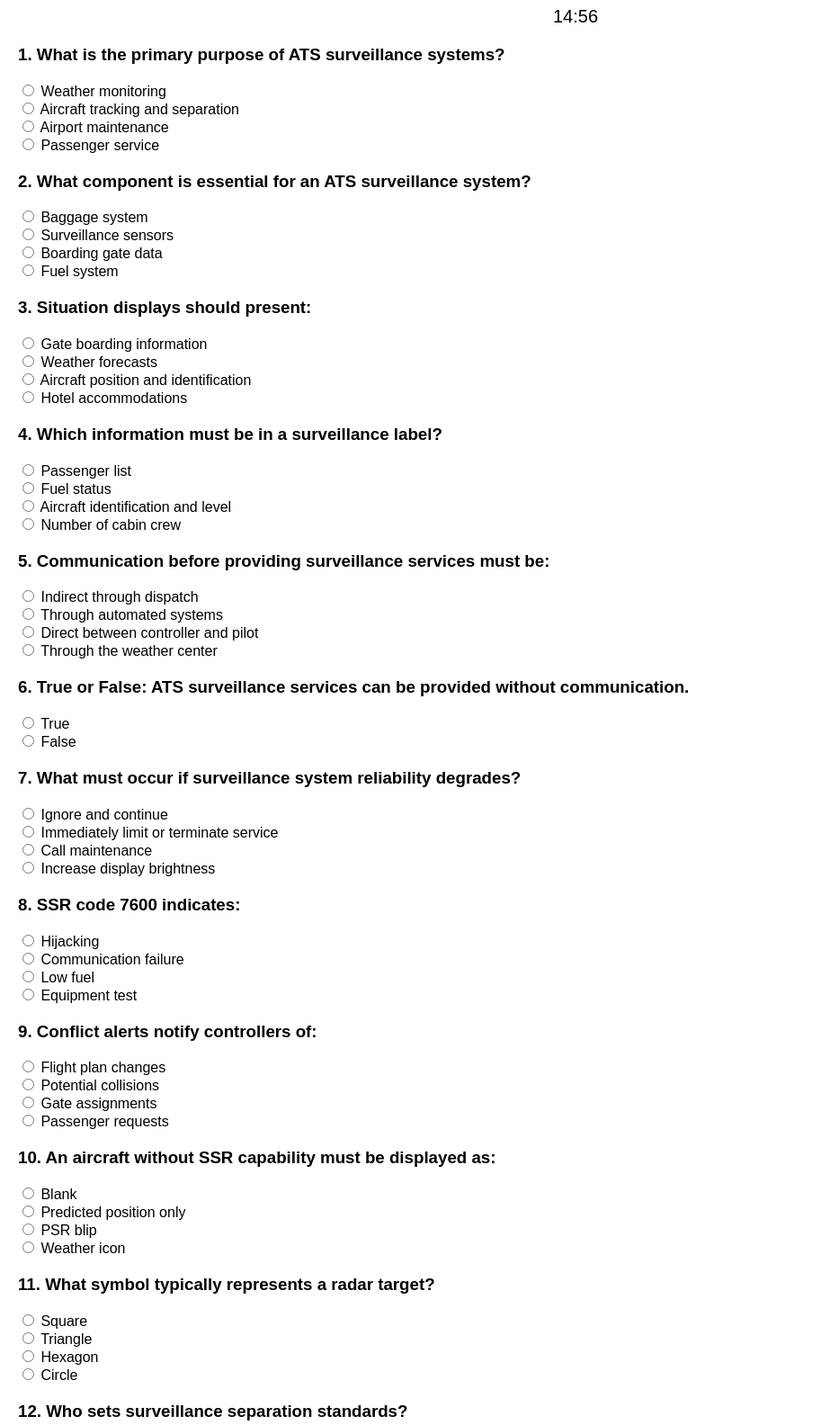
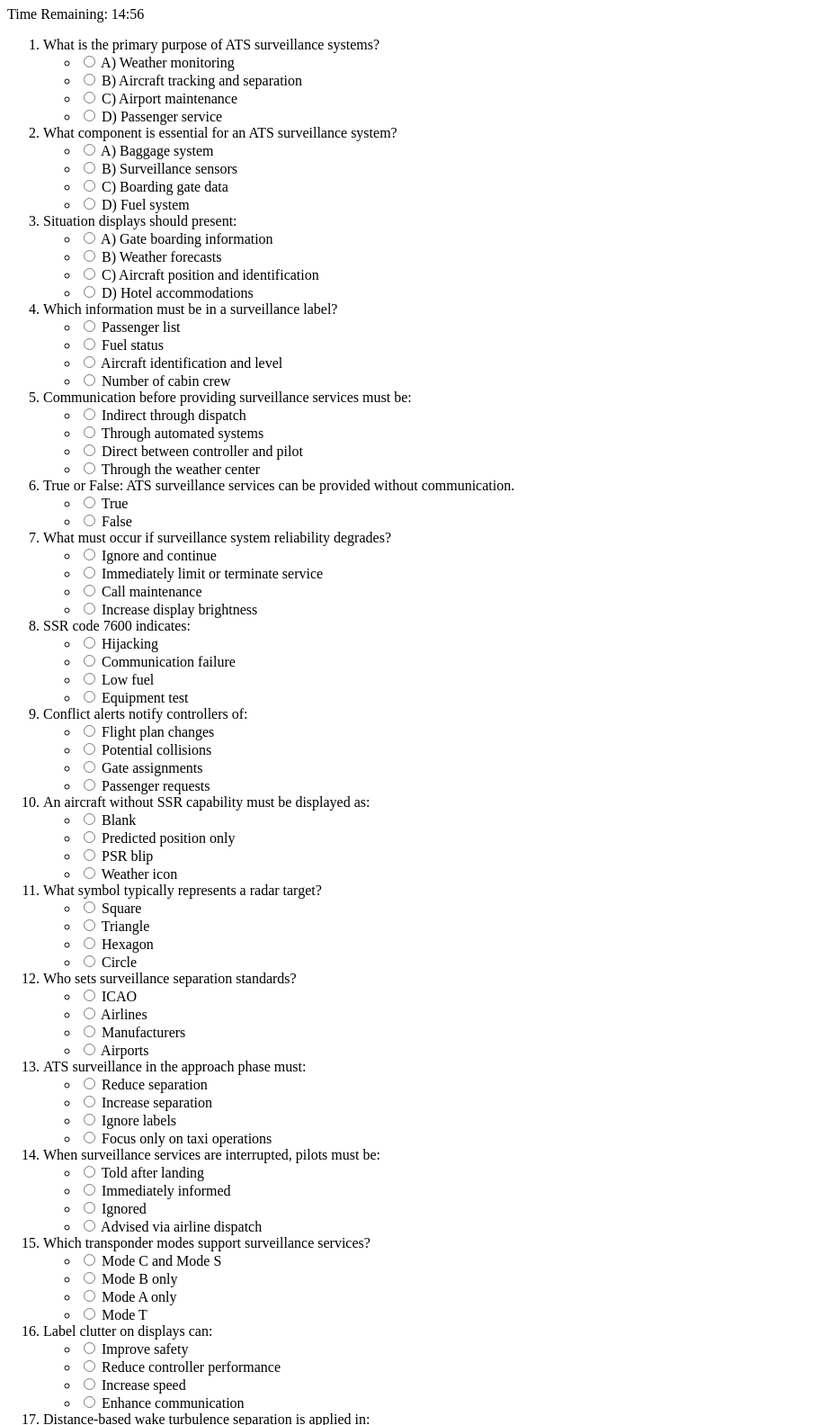
Before and after one commit to Cavokora/ACSQUIZ, a plain HTML site: page index.html in a window 1280 px wide. Shown: the part 73-1657 px from the top of the page at 90% size, without its empty margins (0-933 px from the left). Drawn offline with Linux system fonts and the light colour scheme.

Commit message:
Update index.html

```diff
--- a/index.html
+++ b/index.html
@@ -3,92 +3,156 @@
 <head>
   <meta charset="UTF-8">
   <meta name="viewport" content="width=device-width, initial-scale=1.0">
-    <title>ATS Surveillance Systems Quiz</title>
+  <title>ATS Surveillance Quiz</title>
   <style>
-        body { font-family: Arial, sans-serif; margin: 20px; }
-        h1, h2 { text-align: center; }
-        .question { margin-bottom: 20px; }
-        .timer { font-size: 20px; text-align: center; margin-bottom: 20px; }
-        button { display: block; margin: 20px auto; padding: 10px 20px; font-size: 16px; }
+    .correct { background-color: #c8f7c5; }
+    .incorrect { background-color: #f7c5c5; }
   </style>
+  <script>
+    let timeLeft = 15 * 60;
+    let timer;
+
+    function startTimer() {
+      timer = setInterval(function() {
+        let minutes = Math.floor(timeLeft / 60);
+        let seconds = timeLeft % 60;
+        document.getElementById('timer').textContent = minutes + ":" + (seconds < 10 ? "0" : "") + seconds;
+        timeLeft--;
+
+        if (timeLeft < 0) {
+          clearInterval(timer);
+          alert("Time's up! Submitting quiz.");
+          gradeQuiz();
+        }
+      }, 1000);
+    }
+
+    function submitQuiz(event) {
+      event.preventDefault();
+      clearInterval(timer);
+      gradeQuiz();
+    }
+
+    function gradeQuiz() {
+      let correctAnswers = [
+        "B", "B", "C", "C", "C", "B", "B", "B", "B", "C",
+        "A", "A", "A", "A", "D", "C", "C", "B", "B", "C",
+        "C", "B", "B", "C", "B", "B", "B", "B", "B", "B",
+        "B", "B", "B", "C", "B", "B", "B", "A", "B", "A"
+      ];
+
+      let score = 0;
+      correctAnswers.forEach((answer, index) => {
+        let q = document.getElementsByName('q' + (index + 1));
+        let answered = false;
+        for (let i = 0; i < q.length; i++) {
+          let optionText = q[i].nextSibling.textContent.trim();
+          if (optionText.startsWith(answer)) {
+            q[i].parentNode.classList.add('correct');
+          }
+          if (q[i].checked) {
+            answered = true;
+            if (optionText.startsWith(answer)) {
+              score++;
+            } else {
+              q[i].parentNode.classList.add('incorrect');
+            }
+          }
+        }
+      });
+
+      let percentage = (score / correctAnswers.length) * 100;
+      let resultText = `You scored ${score} out of ${correctAnswers.length} (${percentage.toFixed(2)}%).\n`;
+      resultText += percentage >= 75 ? "✅ Congratulations, you passed!" : "❌ Sorry, you did not pass.";
+      alert(resultText);
+    }
+
+    window.onload = startTimer;
+  </script>
 </head>
 <body>
-    <h1>ATS Surveillance Systems Quiz</h1>
-    <div class="timer" id="timer">15:00</div>
-    <form id="quizForm">
-        <!-- Questions -->
-    </form>
-    <button type="submit" form="quizForm">Submit Quiz</button>
+  <h1>ATS Surveillance Quiz</h1>
+  <div>Time Remaining: <span id="timer">15:00</span></div>
+  <form id="quizForm" onsubmit="submitQuiz(event)">
+    <ol>
+      <li>What is the primary purpose of ATS surveillance systems?
+        <ul>
+          <li><input type="radio" name="q1"> A) Weather monitoring</li>
+          <li><input type="radio" name="q1"> B) Aircraft tracking and separation</li>
+          <li><input type="radio" name="q1"> C) Airport maintenance</li>
+          <li><input type="radio" name="q1"> D) Passenger service</li>
+        </ul>
+      </li>
+      <li>What component is essential for an ATS surveillance system?
+        <ul>
+          <li><input type="radio" name="q2"> A) Baggage system</li>
+          <li><input type="radio" name="q2"> B) Surveillance sensors</li>
+          <li><input type="radio" name="q2"> C) Boarding gate data</li>
+          <li><input type="radio" name="q2"> D) Fuel system</li>
+        </ul>
+      </li>
+      <li>Situation displays should present:
+        <ul>
+          <li><input type="radio" name="q3"> A) Gate boarding information</li>
+          <li><input type="radio" name="q3"> B) Weather forecasts</li>
+          <li><input type="radio" name="q3"> C) Aircraft position and identification</li>
+          <li><input type="radio" name="q3"> D) Hotel accommodations</li>
+        </ul>
+      </li>
 
       <script>
       const questions = [
-            { q: "What is the primary purpose of ATS surveillance systems?", options: ["Weather monitoring", "Aircraft tracking and separation", "Airport maintenance", "Passenger service"], correct: 1 },
-            { q: "What component is essential for an ATS surveillance system?", options: ["Baggage system", "Surveillance sensors", "Boarding gate data", "Fuel system"], correct: 1 },
-            { q: "Situation displays should present:", options: ["Gate boarding information", "Weather forecasts", "Aircraft position and identification", "Hotel accommodations"], correct: 2 },
-            { q: "Which information must be in a surveillance label?", options: ["Passenger list", "Fuel status", "Aircraft identification and level", "Number of cabin crew"], correct: 2 },
-            { q: "Communication before providing surveillance services must be:", options: ["Indirect through dispatch", "Through automated systems", "Direct between controller and pilot", "Through the weather center"], correct: 2 },
-            { q: "True or False: ATS surveillance services can be provided without communication.", options: ["True", "False"], correct: 1 },
-            { q: "What must occur if surveillance system reliability degrades?", options: ["Ignore and continue", "Immediately limit or terminate service", "Call maintenance", "Increase display brightness"], correct: 1 },
-            { q: "SSR code 7600 indicates:", options: ["Hijacking", "Communication failure", "Low fuel", "Equipment test"], correct: 1 },
-            { q: "Conflict alerts notify controllers of:", options: ["Flight plan changes", "Potential collisions", "Gate assignments", "Passenger requests"], correct: 1 },
-            { q: "An aircraft without SSR capability must be displayed as:", options: ["Blank", "Predicted position only", "PSR blip", "Weather icon"], correct: 2 },
-            { q: "What symbol typically represents a radar target?", options: ["Square", "Triangle", "Hexagon", "Circle"], correct: 0 },
-            { q: "Who sets surveillance separation standards?", options: ["ICAO", "Airlines", "Manufacturers", "Airports"], correct: 0 },
-            { q: "ATS surveillance in the approach phase must:", options: ["Reduce separation", "Increase separation", "Ignore labels", "Focus only on taxi operations"], correct: 0 },
-            { q: "When surveillance services are interrupted, pilots must be:", options: ["Told after landing", "Immediately informed", "Ignored", "Advised via airline dispatch"], correct: 1 },
-            { q: "Which transponder modes support surveillance services?", options: ["Mode C and Mode S", "Mode B only", "Mode A only", "Mode T"], correct: 0 },
-            { q: "Label clutter on displays can:", options: ["Improve safety", "Reduce controller performance", "Increase speed", "Enhance communication"], correct: 1 },
-            { q: "Distance-based wake turbulence separation is applied in:", options: ["Low traffic", "Aerodrome surface movements", "En-route operations", "Terminal area operations"], correct: 3 },
-            { q: "A Heavy aircraft must be separated from a Light aircraft by at least:", options: ["2 NM", "3 NM", "4 NM", "5 NM"], correct: 3 },
-            { q: "What must controllers verify when issuing headings?", options: ["Aircraft color", "Proper SSR code", "Conflict-free path", "Call sign spelling"], correct: 2 },
-            { q: "Termination of vectoring must include:", options: ["New SSR code", "Current position information", "Fuel quantity", "Expected weather"], correct: 1 },
-            { q: "What is RVSM vertical tolerance?", options: ["±100 ft", "±200 ft", "±300 ft", "±500 ft"], correct: 2 },
-            { q: "Surveillance system failure backup includes:", options: ["Increased frequency changes", "Manual radar plotting", "Automated ticketing", "Emergency lighting"], correct: 1 },
-            { q: "Surface Movement Radar (SMR) assists:", options: ["Terminal gate planning", "Ground traffic monitoring", "Ticket sales", "Baggage handling"], correct: 1 },
-            { q: "Mode A identifies:", options: ["Altitude", "Position only", "Aircraft identity", "Weather type"], correct: 2 },
-            { q: "If two aircraft have identical SSR codes, the system must:", options: ["Alert the controller", "Ignore it", "Merge the tracks", "Display random codes"], correct: 0 },
-            { q: "Emergency transponder code 7500 means:", options: ["Radio failure", "Hijacking", "Lost navigation", "Fuel emergency"], correct: 1 },
-            { q: "What must happen if ADS-B tracking degrades?", options: ["Increase separation", "Ignore tracking", "Turn off surveillance", "Ask the pilot to call ATC"], correct: 0 },
-            { q: "Predicted position displays are used when:", options: ["The aircraft is too fast", "Updates are missing", "Pilot error occurs", "Surveillance weather is incorrect"], correct: 1 },
-            { q: "Minimum radar separation standard for en-route aircraft:", options: ["3 NM", "5 NM", "7 NM", "10 NM"], correct: 1 },
-            { q: "In missed approaches, controllers should:", options: ["Ignore aircraft", "Coordinate and provide vectoring", "Direct them to ground staff", "Shut down radar"], correct: 1 },
-            { q: "A label with a flashing symbol often indicates:", options: ["Weather change", "Emergency condition", "Taxiway closure", "Flight plan filed"], correct: 1 },
-            { q: "What action must be taken if a controller loses surveillance contact?", options: ["Ignore and continue", "Re-establish identification", "Ask the pilot to descend", "Close the flight plan"], correct: 1 },
-            { q: "Which equipment provides primary radar returns?", options: ["ADS-B receiver", "Secondary radar", "Primary Surveillance Radar", "VOR station"], correct: 2 },
-            { q: "ADS-B accuracy depends mainly on:", options: ["Aircraft color", "GNSS performance", "Altimeter settings", "Pilot entry"], correct: 1 },
-            { q: "SMR should be used in:", options: ["Bad weather only", "Routine ground movement control", "Ticket inspections", "Pilot licensing"], correct: 1 },
-            { q: "What happens to tracks after loss of identification?", options: ["Remain displayed forever", "Deleted immediately", "Remain for a predefined time", "Display error message only"], correct: 2 },
-            { q: "ATS surveillance enhances:", options: ["Baggage tracking", "Aircraft separation and efficiency", "Catering service", "Aircraft paint maintenance"], correct: 1 },
-            { q: "Which service uses ATS surveillance without direct control?", options: ["Alerting service", "Customs control", "Passenger check-in", "Meteorological reporting"], correct: 0 },
-            { q: "When SSR-only separation is used:", options: ["No verification needed", "It must meet reliability criteria", "It is automatic", "Manual plotting is required"], correct: 1 },
-            { q: "A conflict alert should prompt:", options: ["Controller action to prevent collision", "Weather update request", "Surface movement check", "Catering rescheduling"], correct: 0 }
+        ["Which information must be in a surveillance label?", ["Passenger list", "Fuel status", "Aircraft identification and level", "Number of cabin crew"]],
+        ["Communication before providing surveillance services must be:", ["Indirect through dispatch", "Through automated systems", "Direct between controller and pilot", "Through the weather center"]],
+        ["True or False: ATS surveillance services can be provided without communication.", ["True", "False"]],
+        ["What must occur if surveillance system reliability degrades?", ["Ignore and continue", "Immediately limit or terminate service", "Call maintenance", "Increase display brightness"]],
+        ["SSR code 7600 indicates:", ["Hijacking", "Communication failure", "Low fuel", "Equipment test"]],
+        ["Conflict alerts notify controllers of:", ["Flight plan changes", "Potential collisions", "Gate assignments", "Passenger requests"]],
+        ["An aircraft without SSR capability must be displayed as:", ["Blank", "Predicted position only", "PSR blip", "Weather icon"]],
+        ["What symbol typically represents a radar target?", ["Square", "Triangle", "Hexagon", "Circle"]],
+        ["Who sets surveillance separation standards?", ["ICAO", "Airlines", "Manufacturers", "Airports"]],
+        ["ATS surveillance in the approach phase must:", ["Reduce separation", "Increase separation", "Ignore labels", "Focus only on taxi operations"]],
+        ["When surveillance services are interrupted, pilots must be:", ["Told after landing", "Immediately informed", "Ignored", "Advised via airline dispatch"]],
+        ["Which transponder modes support surveillance services?", ["Mode C and Mode S", "Mode B only", "Mode A only", "Mode T"]],
+        ["Label clutter on displays can:", ["Improve safety", "Reduce controller performance", "Increase speed", "Enhance communication"]],
+        ["Distance-based wake turbulence separation is applied in:", ["Low traffic", "Aerodrome surface movements", "En-route operations", "Terminal area operations"]],
+        ["A Heavy aircraft must be separated from a Light aircraft by at least:", ["2 NM", "3 NM", "4 NM", "5 NM"]],
+        ["What must controllers verify when issuing headings?", ["Aircraft color", "Proper SSR code", "Conflict-free path", "Call sign spelling"]],
+        ["Termination of vectoring must include:", ["New SSR code", "Current position information", "Fuel quantity", "Expected weather"]],
+        ["What is RVSM vertical tolerance?", ["±100 ft", "±200 ft", "±300 ft", "±500 ft"]],
+        ["Surveillance system failure backup includes:", ["Increased frequency changes", "Manual radar plotting", "Automated ticketing", "Emergency lighting"]],
+        ["Surface Movement Radar (SMR) assists:", ["Terminal gate planning", "Ground traffic monitoring", "Ticket sales", "Baggage handling"]],
+        ["Mode A identifies:", ["Altitude", "Position only", "Aircraft identity", "Weather type"]],
+        ["If two aircraft have identical SSR codes, the system must:", ["Alert the controller", "Ignore it", "Merge the tracks", "Display random codes"]],
+        ["Emergency transponder code 7500 means:", ["Radio failure", "Hijacking", "Lost navigation", "Fuel emergency"]],
+        ["What must happen if ADS-B tracking degrades?", ["Increase separation", "Ignore tracking", "Turn off surveillance", "Ask the pilot to call ATC"]],
+        ["Predicted position displays are used when:", ["The aircraft is too fast", "Updates are missing", "Pilot error occurs", "Surveillance weather is incorrect"]],
+        ["Minimum radar separation standard for en-route aircraft:", ["3 NM", "5 NM", "7 NM", "10 NM"]],
+        ["In missed approaches, controllers should:", ["Ignore aircraft", "Coordinate and provide vectoring", "Direct them to ground staff", "Shut down radar"]],
+        ["A label with a flashing symbol often indicates:", ["Weather change", "Emergency condition", "Taxiway closure", "Flight plan filed"]],
+        ["What action must be taken if a controller loses surveillance contact?", ["Ignore and continue", "Re-establish identification", "Ask the pilot to descend", "Close the flight plan"]],
+        ["Which equipment provides primary radar returns?", ["ADS-B receiver", "Secondary radar", "Primary Surveillance Radar", "VOR station"]],
+        ["ADS-B accuracy depends mainly on:", ["Aircraft color", "GNSS performance", "Altimeter settings", "Pilot entry"]],
+        ["SMR should be used in:", ["Bad weather only", "Routine ground movement control", "Ticket inspections", "Pilot licensing"]],
+        ["What happens to tracks after loss of identification?", ["Remain displayed forever", "Deleted immediately", "Remain for a predefined time", "Display error message only"]],
+        ["ATS surveillance enhances:", ["Baggage tracking", "Aircraft separation and efficiency", "Catering service", "Aircraft paint maintenance"]],
+        ["Which service uses ATS surveillance without direct control?", ["Alerting service", "Customs control", "Passenger check-in", "Meteorological reporting"]],
+        ["When SSR-only separation is used:", ["No verification needed", "It must meet reliability criteria", "It is automatic", "Manual plotting is required"]],
+        ["A conflict alert should prompt:", ["Controller action to prevent collision", "Weather update request", "Surface movement check", "Catering rescheduling"]],
       ];
 
-        const quizForm = document.getElementById('quizForm');
-        questions.forEach((item, index) => {
-            const div = document.createElement('div');
-            div.className = 'question';
-            div.innerHTML = `<h3>${index + 1}. ${item.q}</h3>` +
-                item.options.map((opt, i) =>
-                    `<label><input type="radio" name="q${index}" value="${i}"> ${opt}</label><br>`
-                ).join('');
-            quizForm.appendChild(div);
+      let ol = document.querySelector("ol");
+      questions.forEach((q, idx) => {
+        let li = document.createElement("li");
+        li.innerHTML = q[0] + '<ul>' +
+          q[1].map(opt => `<li><input type='radio' name='q${idx+4}'> ${opt}</li>`).join('') +
+          '</ul>';
+        ol.appendChild(li);
       });
-
-        // Timer
-        let time = 15 * 60;
-        const timerElement = document.getElementById('timer');
-        const countdown = setInterval(() => {
-            const minutes = Math.floor(time / 60);
-            const seconds = time % 60;
-            timerElement.textContent = `${minutes}:${seconds.toString().padStart(2, '0')}`;
-            time--;
-            if (time < 0) {
-                clearInterval(countdown);
-                alert('Time is up! Submitting the quiz.');
-                quizForm.submit();
-            }
-        }, 1000);
       </script>
+    </ol>
+    <br>
+    <button type="submit">Submit Quiz</button>
+  </form>
 </body>
 </html>
```
Lines whose indentation alone changed are shown as unchanged.
